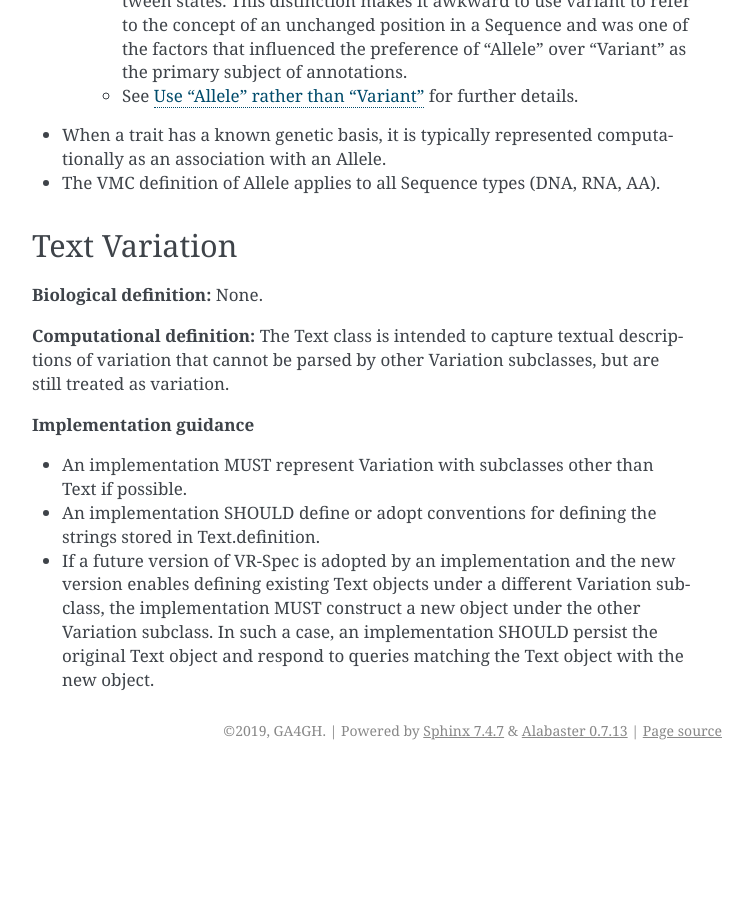
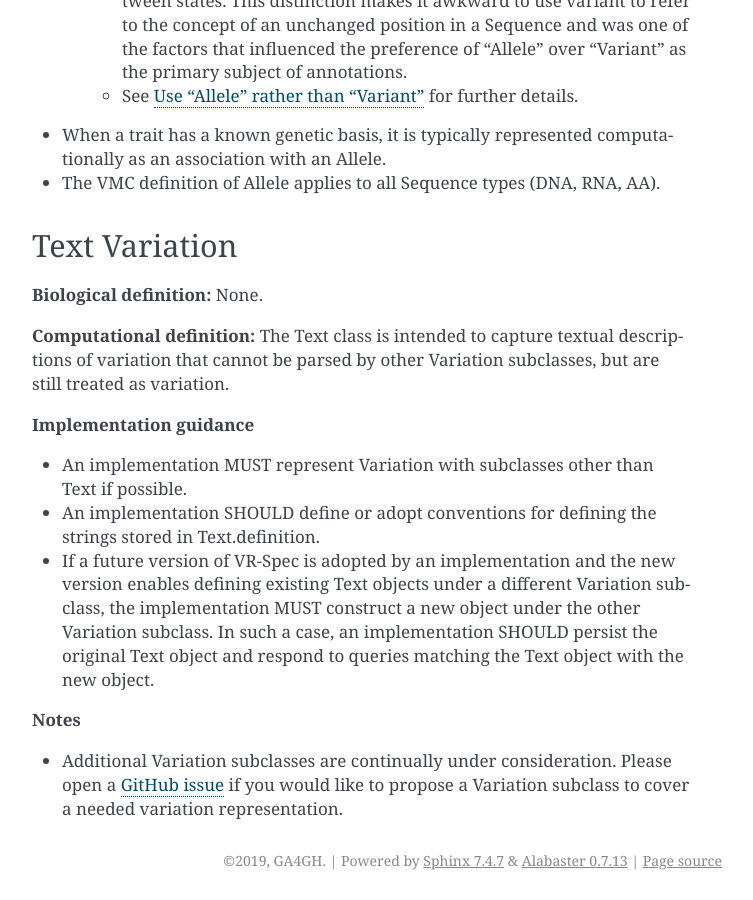
Before and after one commit to ga4gh/vrs, a Sphinx documentation site: the page built from docs/source/specification/terms_and_model/variation.rst, in a window 1280 px wide and 900 px high, scrolled down 1853 px. Shown: the whole window, without its empty margins (388-1141 px from the left). Built offline with Sphinx 7.4.7, drawn with Linux system fonts in a browser that asks for light colours; before the commit the page ends 2623 px from its top, so only the background shows below that.

Commit message:
add call for variation subclasses

```diff
--- a/docs/source/specification/terms_and_model/variation.rst
+++ b/docs/source/specification/terms_and_model/variation.rst
@@ -75,3 +75,9 @@ Text Variation
 * An implementation MUST represent Variation with subclasses other than Text if possible.
 * An implementation SHOULD define or adopt conventions for defining the strings stored in Text.definition.
 * If a future version of VR-Spec is adopted by an implementation and the new version enables defining existing Text objects under a different Variation subclass, the implementation MUST construct a new object under the other Variation subclass. In such a case, an implementation SHOULD persist the original Text object and respond to queries matching the Text object with the new object.
+
+**Notes**
+
+* Additional Variation subclasses are continually under consideration. Please open a `GitHub issue`_ if you would like to propose a Variation subclass to cover a needed variation representation.
+
+.. _GitHub issue: https://github.com/ga4gh/vr-spec/issues
```
